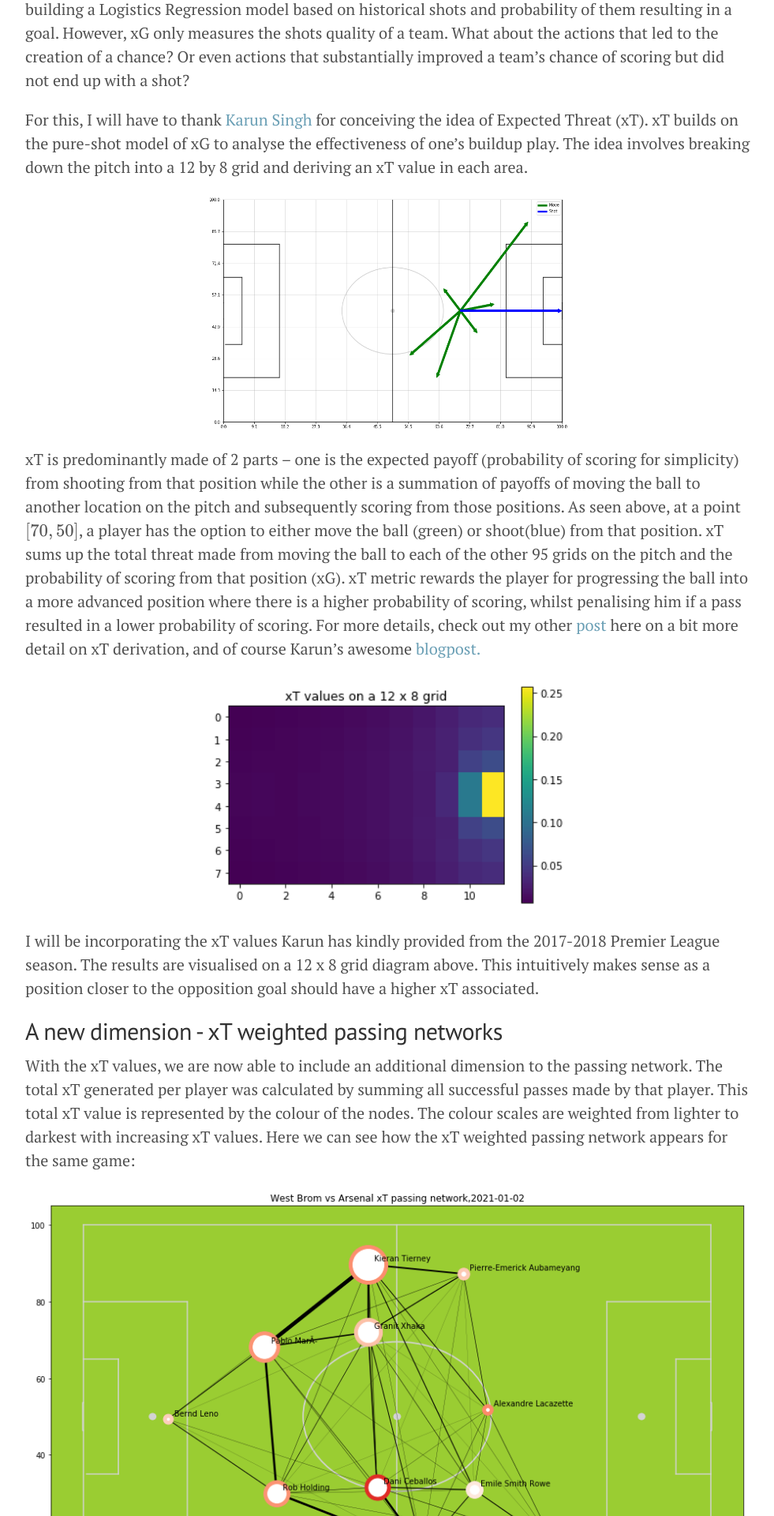
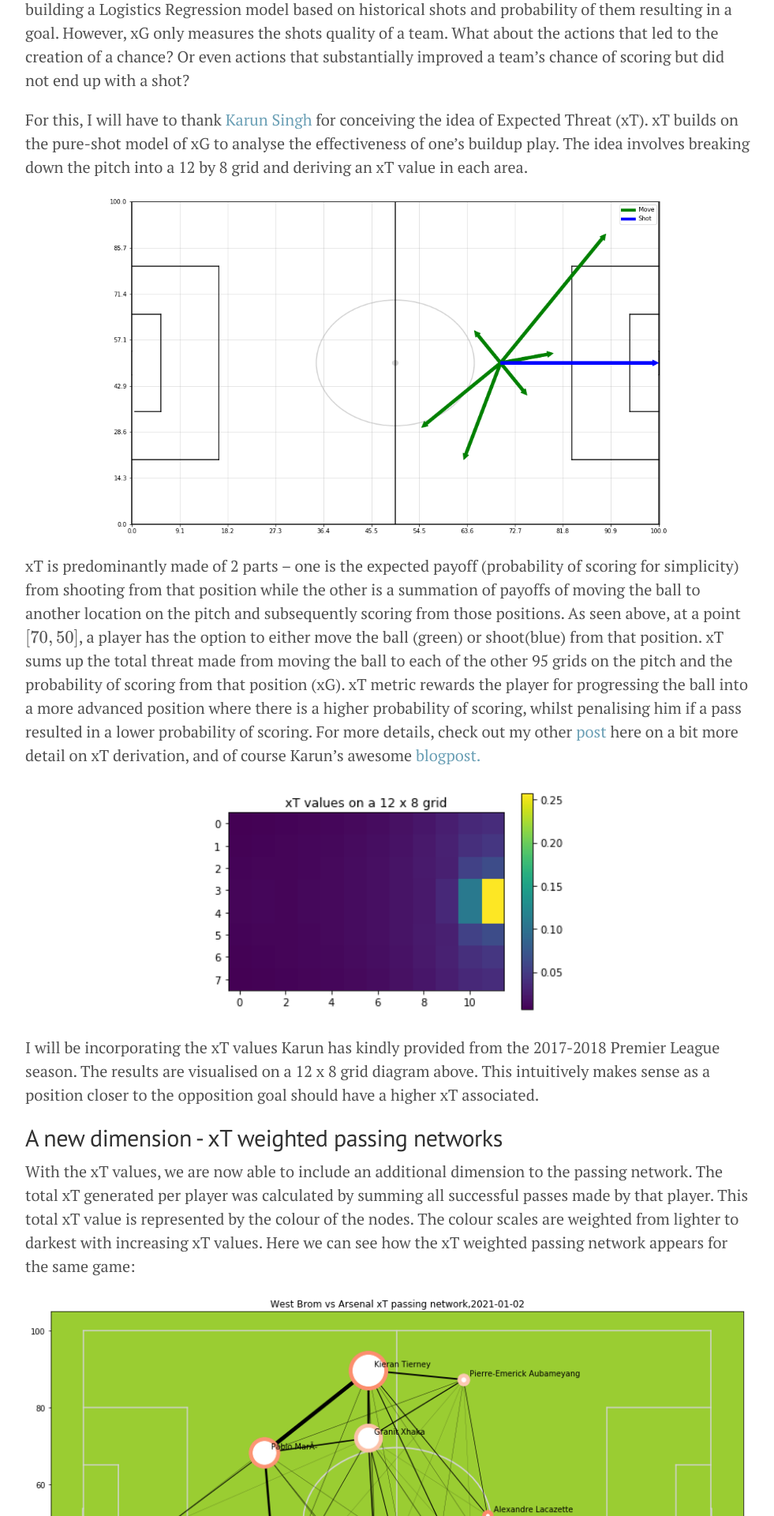
Before and after one commit to chuazy94/zy_blog_2, a Jekyll site: the page built from _posts/2021-04-17-mikel-arteta-50.md, in a window 1280 px wide. Shown: the part 3801-5721 px from the top of the page at 79% size, without its empty margins (148-1129 px from the left). Built offline with Jekyll 4.4.1, drawn with Linux system fonts in a browser that asks for light colours; formulas are drawn with MathJax 3.

Commit message:
Update 2021-04-17-mikel-arteta-50.md

```diff
--- a/_posts/2021-04-17-mikel-arteta-50.md
+++ b/_posts/2021-04-17-mikel-arteta-50.md
@@ -40,7 +40,7 @@ Expected Goals (xG) is a well-known metric in the footballing community to measu
 For this, I will have to thank <a href="https://twitter.com/karun1710">Karun Singh</a>  for conceiving the idea of Expected Threat (xT). xT builds on the pure-shot model of xG to analyse the effectiveness of one’s buildup play. The idea involves breaking down the pitch into a 12 by 8 grid and deriving an xT value in each area.
 
 <p align="center">
-    <img width="460" height="300" src="{{ site.baseurl }}/images/xT_visual.png">
+    <img width="715.5" height="434.25" src="{{ site.baseurl }}/images/xT_visual.png">
 </p>
 
 xT is predominantly made of 2 parts – one is the expected payoff (probability of scoring for simplicity) from shooting from that position while the other is a summation of payoffs of moving the ball to another location on the pitch and subsequently scoring from those positions. As seen above, at a point $$[70,50]$$, a player has the option to either move the ball (green) or shoot(blue) from that position. xT sums up the total threat made from moving the ball to each of the other 95 grids on the pitch and the probability of scoring from that position (xG). xT metric rewards the player for progressing the ball into a more advanced position where there is a higher probability of scoring, whilst penalising him if a pass resulted in a lower probability of scoring. For more details, check out my other [post]({{ site.baseurl }}{% link _posts/2021-04-16-xT-derivation.md %}) here on a bit more detail on xT derivation, and of course Karun's awesome <a href="https://karun.in/blog/expected-threat.html">blogpost.</a>
```
